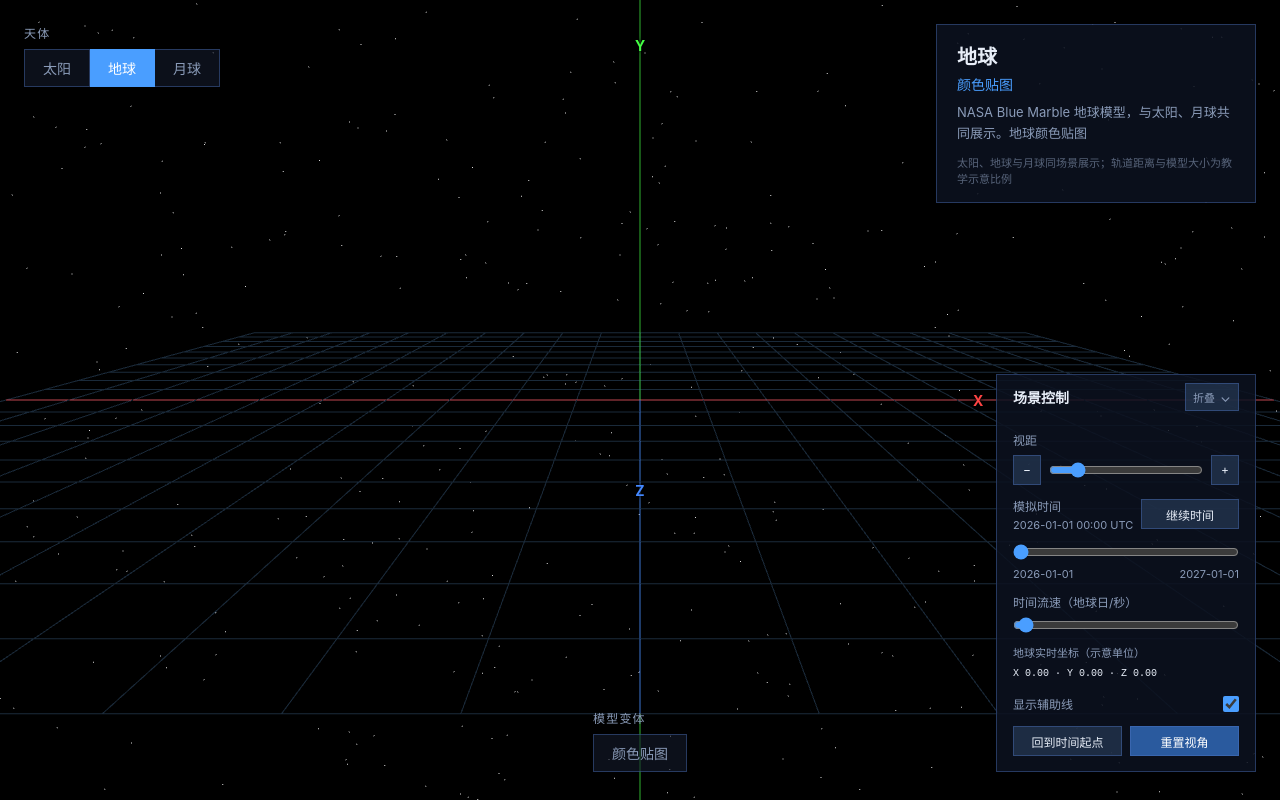
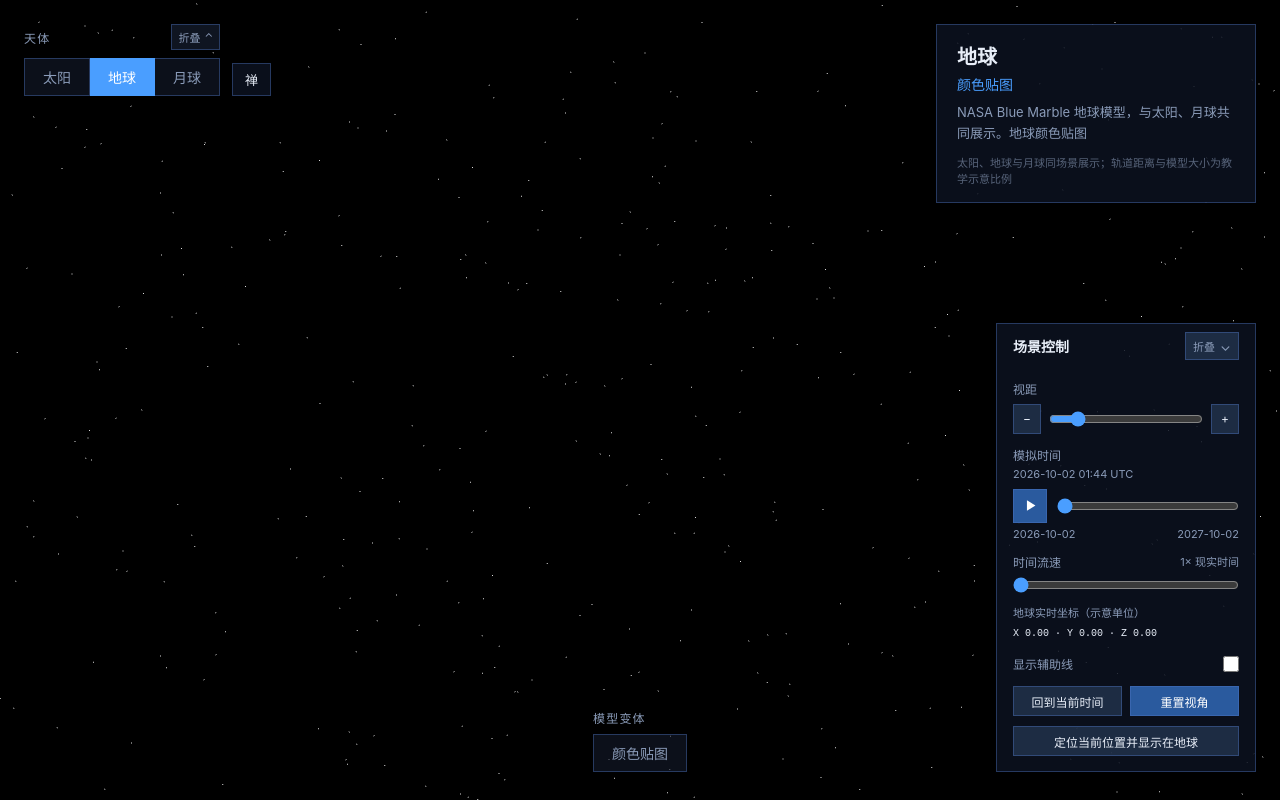
Before and after one commit to cbtpro/world-model, a Vue app: page /#/body/earth in a window 1280 px wide. Built offline with nearby package versions, Linux system fonts and the light colour scheme; no server answers.

Commit message:
feat: add zen mode and location controls
Co-authored-by: Copilot App <223556219+Copilot@users.noreply.github.com>

```diff
--- a/src/components/BodySelector.vue
+++ b/src/components/BodySelector.vue
@@ -1,4 +1,5 @@
 <script setup lang="ts">
+import { ref } from 'vue'
 import { useRouter } from 'vue-router'
 import { bodyRegistry } from '@/config/bodies'
 import { useUniverseStore } from '@/stores/universe'
@@ -7,6 +8,7 @@ import { useUniverseStore } from '@/stores/universe'
 // 数据驱动渲染：未来在 registry 新增天体即自动出现在此列表
 const router = useRouter()
 const store = useUniverseStore()
+const isCollapsed = ref(false)
 
 function selectBody(bodyId: string) {
   if (bodyId === store.currentBodyId) return
@@ -16,8 +18,20 @@ function selectBody(bodyId: string) {
 
 <template>
   <div class="body-selector">
-    <span class="title">天体</span>
-    <div class="btn-group">
+    <div class="selector-header">
+      <span class="title">天体</span>
+      <button
+        type="button"
+        class="collapse-button"
+        :aria-expanded="!isCollapsed"
+        :aria-label="isCollapsed ? '展开天体选择' : '折叠天体选择'"
+        @click="isCollapsed = !isCollapsed"
+      >
+        {{ isCollapsed ? '展开' : '折叠' }}
+        <span aria-hidden="true">{{ isCollapsed ? '⌄' : '⌃' }}</span>
+      </button>
+    </div>
+    <div v-if="!isCollapsed" class="btn-group">
       <button
         v-for="body in bodyRegistry.list"
         :key="body.id"
@@ -43,6 +57,29 @@ function selectBody(bodyId: string) {
   color: var(--color-text-dim);
   text-transform: uppercase;
   letter-spacing: 0.1em;
+}
+
+.selector-header {
+  display: flex;
+  align-items: center;
+  justify-content: space-between;
+  gap: 8px;
+}
+
+.collapse-button {
+  display: inline-flex;
+  align-items: center;
+  gap: 4px;
+  padding: 4px 6px;
+  color: var(--color-text-dim);
+  background: rgba(20, 28, 44, 0.75);
+  border: 1px solid var(--color-border);
+  font-size: 11px;
+}
+
+.collapse-button:hover {
+  color: var(--color-text);
+  background: var(--color-accent-dim);
 }
 
 .btn-group {
--- a/src/components/SceneControls.vue
+++ b/src/components/SceneControls.vue
@@ -1,19 +1,62 @@
 <script setup lang="ts">
 import { computed, ref } from 'vue'
+import { useRouter } from 'vue-router'
 import { useUniverseStore } from '@/stores/universe'
 
 const store = useUniverseStore()
+const router = useRouter()
 const isCollapsed = ref(false)
+const isLocating = ref(false)
+const locationMessage = ref('')
+const dayToDate = (day: number) =>
+  new Date(day * 86_400_000).toISOString().replace('T', ' ').slice(0, 16)
 const simulationDate = computed(() => {
-  const timestamp =
-    Date.UTC(2026, 0, 1) + store.simulationDay * 24 * 60 * 60 * 1000
-  return new Date(timestamp).toISOString().replace('T', ' ').slice(0, 16) + ' UTC'
+  return `${dayToDate(store.simulationDay)} UTC`
 })
+const startDate = computed(() => dayToDate(store.simulationStartDay).slice(0, 10))
+const endDate = computed(() =>
+  dayToDate(store.simulationStartDay + 365.25).slice(0, 10),
+)
 
 function changeZoom(amount: number) {
   store.cameraDistance = Math.min(
     300,
     Math.max(1, store.cameraDistance + amount),
+  )
+}
+
+function locateCurrentPosition(): void {
+  locationMessage.value = ''
+  if (!window.isSecureContext) {
+    locationMessage.value = '浏览器定位需要 HTTPS 或 localhost 页面'
+    return
+  }
+  if (!navigator.geolocation) {
+    locationMessage.value = '此浏览器不支持获取当前位置'
+    return
+  }
+
+  isLocating.value = true
+  navigator.geolocation.getCurrentPosition(
+    ({ coords }) => {
+      store.surfaceLocation = {
+        latitude: coords.latitude,
+        longitude: coords.longitude,
+      }
+      locationMessage.value = `已定位：${coords.latitude.toFixed(4)}°, ${coords.longitude.toFixed(4)}°`
+      isLocating.value = false
+      void router.push({ name: 'body', params: { bodyId: 'earth' } })
+    },
+    (error) => {
+      locationMessage.value =
+        error.code === error.PERMISSION_DENIED
+          ? '定位权限被拒绝，请在浏览器设置中允许访问位置'
+          : error.code === error.TIMEOUT
+            ? '获取位置超时，请重试'
+            : '无法获取当前位置，请检查设备定位设置'
+      isLocating.value = false
+    },
+    { enableHighAccuracy: true, timeout: 15_000, maximumAge: 0 },
   )
 }
 </script>
@@ -62,42 +105,52 @@ function changeZoom(amount: number) {
         <label for="simulation-time">模拟时间</label>
         <output>{{ simulationDate }}</output>
       </div>
+    </div>
+
+    <div class="timeline-player">
       <button
         type="button"
-        class="action-button playback-button"
+        class="playback-button"
+        :aria-label="store.isTimePlaying ? '暂停时间' : '播放时间'"
+        :title="store.isTimePlaying ? '暂停时间' : '播放时间'"
         :aria-pressed="store.isTimePlaying"
         @click="store.isTimePlaying = !store.isTimePlaying"
       >
-        {{ store.isTimePlaying ? '暂停时间' : '继续时间' }}
+        <svg v-if="store.isTimePlaying" viewBox="0 0 24 24" aria-hidden="true">
+          <path d="M7 5h4v14H7zm6 0h4v14h-4z" />
+        </svg>
+        <svg v-else viewBox="0 0 24 24" aria-hidden="true">
+          <path d="M7 4.5v15l12-7.5z" />
+        </svg>
       </button>
-    </div>
-
-    <div class="control-row">
       <input
         id="simulation-time"
         v-model.number="store.simulationDay"
         type="range"
-        min="0"
-        max="365.25"
-        step="0.1"
+        :min="store.simulationStartDay"
+        :max="store.simulationStartDay + 365.25"
+        step="0.00001"
         aria-label="模拟时间轴"
         @input="store.isTimePlaying = false"
       >
-      <div class="timeline-range">
-        <span>2026-01-01</span>
-        <span>2027-01-01</span>
-      </div>
+    </div>
+    <div class="timeline-range">
+      <span>{{ startDate }}</span>
+      <span>{{ endDate }}</span>
     </div>
 
     <div class="control-row">
-      <label for="simulation-speed">时间流速（地球日/秒）</label>
+      <div class="speed-label">
+        <label for="simulation-speed">时间流速</label>
+        <output>{{ store.simulationSpeed }}× 现实时间</output>
+      </div>
       <input
         id="simulation-speed"
         v-model.number="store.simulationSpeed"
         type="range"
-        min="0.01"
-        max="10"
-        step="0.01"
+        min="0.1"
+        max="1000"
+        step="0.1"
       >
     </div>
 
@@ -123,13 +176,26 @@ function changeZoom(amount: number) {
       <button
         type="button"
         class="action-button"
-        @click="store.simulationDay = 0"
+        @click="store.simulationDay = store.simulationStartDay"
       >
-        回到时间起点
+        回到当前时间
       </button>
       <button type="button" class="action-button reset-button" @click="store.resetView">
         重置视角
       </button>
+    </div>
+    <div class="location-control">
+      <button
+        type="button"
+        class="action-button location-button"
+        :disabled="isLocating"
+        @click="locateCurrentPosition"
+      >
+        {{ isLocating ? '正在获取位置…' : '定位当前位置并显示在地球' }}
+      </button>
+      <p v-if="locationMessage" class="location-message" aria-live="polite">
+        {{ locationMessage }}
+      </p>
     </div>
     </div>
   </section>
@@ -138,6 +204,8 @@ function changeZoom(amount: number) {
 <style scoped>
 .scene-controls {
   width: 260px;
+  max-height: calc(100vh - 56px);
+  overflow-y: auto;
   padding: 0 16px 14px;
   color: var(--color-text);
   background: var(--color-panel);
@@ -206,6 +274,39 @@ h2 {
   gap: 4px;
 }
 
+.timeline-player {
+  display: flex;
+  align-items: center;
+  gap: 10px;
+  margin-top: 8px;
+}
+
+.timeline-player input {
+  flex: 1;
+  min-width: 0;
+}
+
+.playback-button {
+  display: grid;
+  width: 34px;
+  height: 34px;
+  flex: 0 0 34px;
+  place-items: center;
+  color: #fff;
+  background: var(--color-accent-dim);
+  border: 1px solid var(--color-border);
+}
+
+.playback-button:hover {
+  background: var(--color-accent);
+}
+
+.playback-button svg {
+  width: 17px;
+  height: 17px;
+  fill: currentColor;
+}
+
 output,
 .timeline-range,
 .coordinates {
@@ -213,13 +314,17 @@ output,
   font-size: 11px;
 }
 
-.playback-button {
-  flex: 0 0 auto;
-}
-
 .timeline-range {
   display: flex;
   justify-content: space-between;
+  margin-top: 4px;
+}
+
+.speed-label {
+  display: flex;
+  align-items: center;
+  justify-content: space-between;
+  gap: 8px;
 }
 
 .coordinates {
@@ -284,6 +389,26 @@ input[type='range'] {
   margin-top: 14px;
 }
 
+.location-control {
+  margin-top: 10px;
+}
+
+.location-button {
+  width: 100%;
+}
+
+.location-button:disabled {
+  cursor: wait;
+  opacity: 0.65;
+}
+
+.location-message {
+  margin-top: 6px;
+  color: var(--color-text-dim);
+  font-size: 10px;
+  line-height: 1.4;
+}
+
 .action-button {
   flex: 1;
 }
--- a/src/composables/useSceneManager.ts
+++ b/src/composables/useSceneManager.ts
@@ -4,7 +4,7 @@ import { useUniverseStore } from '@/stores/universe'
 import { SceneManager, type SceneBodyModel } from '@/three/SceneManager'
 import { bodyRegistry } from '@/config/bodies'
 
-const SIMULATION_YEAR_DAYS = 365.25
+const SECONDS_PER_DAY = 86_400
 
 export function useSceneManager() {
   const containerRef = ref<HTMLElement | null>(null)
@@ -29,11 +29,9 @@ export function useSceneManager() {
 
   function animateTime(timestamp: number): void {
     if (previousFrameTime !== null && store.isTimePlaying && !loadingPromise) {
-      const elapsedSeconds = Math.min((timestamp - previousFrameTime) / 1000, 0.25)
-      store.simulationDay =
-        (store.simulationDay +
-          elapsedSeconds * store.simulationSpeed) %
-        SIMULATION_YEAR_DAYS
+      const elapsedSeconds = (timestamp - previousFrameTime) / 1000
+      store.simulationDay +=
+        (elapsedSeconds * store.simulationSpeed) / SECONDS_PER_DAY
     }
     previousFrameTime = timestamp
     animationFrameId = requestAnimationFrame(animateTime)
@@ -70,6 +68,8 @@ export function useSceneManager() {
     store.setScenePhase()
     sceneManager = new SceneManager(containerRef.value)
     sceneManager.init()
+    sceneManager.setAuxiliaryLinesVisible(store.auxiliaryLinesVisible)
+    sceneManager.setZenMode(store.isZenMode)
     store.setSceneReady(true)
     store.startModelLoading('加载太阳、地球与月球')
 
@@ -90,6 +90,7 @@ export function useSceneManager() {
         sceneManager.setActiveBody(store.currentBodyId)
         store.cameraDistance = sceneManager.resetView()
         sceneManager.setSimulationTime(store.simulationDay)
+        sceneManager.setSurfaceLocation(store.surfaceLocation)
         sceneManager.setFocusedLandmark(store.selectedLandmarkId)
         updateSelectedCoordinates()
         store.isTimePlaying = true
@@ -138,6 +139,16 @@ export function useSceneManager() {
   watch(
     () => store.auxiliaryLinesVisible,
     (visible) => sceneManager?.setAuxiliaryLinesVisible(visible),
+  )
+
+  watch(
+    () => store.isZenMode,
+    (enabled) => sceneManager?.setZenMode(enabled),
+  )
+
+  watch(
+    () => store.surfaceLocation,
+    (location) => sceneManager?.setSurfaceLocation(location),
   )
 
   watch(
--- a/src/config/bodies/index.ts
+++ b/src/config/bodies/index.ts
@@ -22,6 +22,6 @@ export const bodyRegistry: BodyRegistry = {
 
 // 默认天体 id（用于路由守卫回退）；新增天体不应改变既有默认页
 export const DEFAULT_BODY_ID =
-  bodyDefinitions.find(({ id }) => id === 'moon')?.id ??
+  bodyDefinitions.find(({ id }) => id === 'earth')?.id ??
   bodyDefinitions[0]?.id ??
-  'moon'
+  'earth'
--- a/src/stores/universe.ts
+++ b/src/stores/universe.ts
@@ -16,11 +16,16 @@ export const useUniverseStore = defineStore('universe', () => {
   )
   const selectedLandmarkId = ref<string | null>(null)
   const cameraDistance = ref(45.7)
-  const simulationDay = ref(0)
-  const simulationSpeed = ref(0.25)
+  const simulationStartDay = Date.now() / 86_400_000
+  const simulationDay = ref(simulationStartDay)
+  const simulationSpeed = ref(1)
   const isTimePlaying = ref(false)
   const simulationCoordinates = ref({ x: 0, y: 0, z: 0 })
-  const auxiliaryLinesVisible = ref(true)
+  const auxiliaryLinesVisible = ref(false)
+  const isZenMode = ref(false)
+  const surfaceLocation = ref<{ latitude: number; longitude: number } | null>(
+    null,
+  )
   const viewResetKey = ref(0)
   const selectedLandmark = computed(
     () => lunarLandmarks.find(({ id }) => id === selectedLandmarkId.value) ?? null,
@@ -94,10 +99,10 @@ export const useUniverseStore = defineStore('universe', () => {
 
   function resetView() {
     cameraDistance.value = 45.7
-    simulationDay.value = 0
-    simulationSpeed.value = 0.25
+    simulationDay.value = simulationStartDay
+    simulationSpeed.value = 1
     isTimePlaying.value = true
-    auxiliaryLinesVisible.value = true
+    auxiliaryLinesVisible.value = false
     selectedLandmarkId.value = null
     viewResetKey.value += 1
   }
@@ -108,11 +113,14 @@ export const useUniverseStore = defineStore('universe', () => {
     selectedLandmarkId,
     selectedLandmark,
     cameraDistance,
+    simulationStartDay,
     simulationDay,
     simulationSpeed,
     isTimePlaying,
     simulationCoordinates,
     auxiliaryLinesVisible,
+    isZenMode,
+    surfaceLocation,
     viewResetKey,
     sceneReady,
     modelLoading,
--- a/src/three/SceneManager.ts
+++ b/src/three/SceneManager.ts
@@ -12,6 +12,11 @@ import { lunarLandmarks, type LunarLandmark } from '@/config/lunarLandmarks'
 import { lunarOrbiters } from '@/config/lunarOrbiters'
 
 const LANDMARK_SURFACE_OFFSET = 0.08
+
+interface SurfaceLocation {
+  latitude: number
+  longitude: number
+}
 
 export interface SceneBodyModel {
   id: string
@@ -65,7 +70,7 @@ export class SceneManager {
   private tidallyLockedBodies = new Set<string>()
   private activeBodyId = ''
   private isSystemView = false
-  private auxiliaryLinesVisible = true
+  private auxiliaryLinesVisible = false
   private simulationDay = 0
   private orbitLines: THREE.LineLoop[] = []
   private focusedBodyWorldPosition: THREE.Vector3 | null = null
@@ -79,6 +84,9 @@ export class SceneManager {
   private lunarOrbiterOrbitLines: THREE.LineLoop[] = []
   private focusedLandmarkId: string | null = null
   private focusedWorldPosition: THREE.Vector3 | null = null
+  private surfaceLocation: SurfaceLocation | null = null
+  private locationMarker: THREE.Group | null = null
+  private locationPulseMaterial: THREE.ShaderMaterial | null = null
 
   constructor(container: HTMLElement) {
     this.container = container
@@ -207,8 +215,9 @@ export class SceneManager {
     }
 
     this.createOrbitLines(bodies)
-    this.setSimulationTime(0)
+    this.setSimulationTime(this.simulationDay)
     this.updateSunlightDirection()
+    this.setSurfaceLocation(this.surfaceLocation)
     onProgress?.(100)
   }
 
@@ -237,6 +246,7 @@ export class SceneManager {
       return
     }
 
+    if (body.id === 'earth') this.clearSurfaceLocationMarker()
     anchor.remove(previous)
     this.modelLoader.dispose(previous)
     if (body.id === 'moon') {
@@ -261,6 +271,7 @@ export class SceneManager {
     }
     this.createBodyLabel(model, body.name, body.visualDiameter)
     this.setSimulationTime(this.simulationDay)
+    if (body.id === 'earth') this.setSurfaceLocation(this.surfaceLocation)
     if (this.activeBodyId === body.id) {
       this.currentModel = model
       model.updateMatrixWorld(true)
@@ -286,11 +297,11 @@ export class SceneManager {
         continue
       }
       const period = this.bodyRotationPeriods.get(bodyId)
-      model.rotation.y = period ? (days / period) * Math.PI * 2 : 0
+      model.rotation.y = period ? ((days % period) / period) * Math.PI * 2 : 0
     }
     for (const [bodyId, anchor] of this.bodyOrbitPivots) {
       const period = this.bodyOrbitalPeriods.get(bodyId)
-      anchor.rotation.y = period ? (days / period) * Math.PI * 2 : 0
+      anchor.rotation.y = period ? ((days % period) / period) * Math.PI * 2 : 0
     }
     for (const {
       pivot,
@@ -298,7 +309,9 @@ export class SceneManager {
       orbitalPeriodDays,
       phaseRadians,
     } of this.lunarOrbiterModels) {
-      const angle = (days / orbitalPeriodDays) * Math.PI * 2 + phaseRadians
+      const angle =
+        ((days % orbitalPeriodDays) / orbitalPeriodDays) * Math.PI * 2 +
+        phaseRadians
       pivot.rotation.y = angle
       spacecraft.rotation.y = -angle
     }
@@ -350,6 +363,82 @@ export class SceneManager {
     for (const line of this.orbitLines) {
       line.visible = visible
     }
+  }
+
+  setZenMode(enabled: boolean): void {
+    this.cssRenderer.domElement.style.visibility = enabled ? 'hidden' : 'visible'
+  }
+
+  setSurfaceLocation(location: SurfaceLocation | null): void {
+    this.surfaceLocation = location
+    this.clearSurfaceLocationMarker()
+    if (!location) return
+
+    const earth = this.bodyModels.get('earth')
+    if (!earth) return
+
+    const latitude = THREE.MathUtils.degToRad(location.latitude)
+    const longitude = THREE.MathUtils.degToRad(location.longitude)
+    const direction = new THREE.Vector3(
+      Math.cos(latitude) * Math.sin(longitude),
+      Math.sin(latitude),
+      Math.cos(latitude) * Math.cos(longitude),
+    ).normalize()
+    const radius = (this.bodyDiameters.get('earth') ?? 4) / 2
+    const marker = new THREE.Group()
+    marker.position.copy(direction).multiplyScalar(radius + 0.035)
+    marker.quaternion.setFromUnitVectors(new THREE.Vector3(0, 1, 0), direction)
+
+    const ring = new THREE.Mesh(
+      new THREE.TorusGeometry(0.09, 0.012, 12, 48),
+      new THREE.MeshBasicMaterial({
+        color: 0x9fffe5,
+        transparent: true,
+        opacity: 0.95,
+        depthWrite: false,
+      }),
+    )
+    marker.add(ring)
+
+    const pulseMaterial = new THREE.ShaderMaterial({
+      uniforms: { uTime: { value: 0 } },
+      vertexShader: `
+        varying vec2 vUv;
+        void main() {
+          vUv = uv;
+          gl_Position = projectionMatrix * modelViewMatrix * vec4(position, 1.0);
+        }
+      `,
+      fragmentShader: `
+        uniform float uTime;
+        varying vec2 vUv;
+        void main() {
+          float radius = mod(uTime * 0.22, 0.9);
+          float distanceFromCenter = length((vUv - 0.5) * 2.0);
+          float edge = abs(distanceFromCenter - radius);
+          float alpha = (1.0 - smoothstep(0.012, 0.07, edge))
+            * (1.0 - smoothstep(0.55, 0.9, radius))
+            * 0.85;
+          vec3 color = mix(
+            vec3(0.16, 0.95, 0.78),
+            vec3(0.7, 0.95, 1.0),
+            smoothstep(0.0, 0.9, radius)
+          );
+          gl_FragColor = vec4(color, alpha);
+        }
+      `,
+      transparent: true,
+      depthWrite: false,
+      side: THREE.DoubleSide,
+      blending: THREE.AdditiveBlending,
+    })
+    const pulse = new THREE.Mesh(new THREE.PlaneGeometry(0.6, 0.6), pulseMaterial)
+    pulse.rotation.x = -Math.PI / 2
+    marker.add(pulse)
+    marker.visible = this.activeBodyId === 'earth'
+    earth.add(marker)
+    this.locationMarker = marker
+    this.locationPulseMaterial = pulseMaterial
   }
 
   setCameraDistance(distance: number): void {
@@ -422,6 +511,9 @@ export class SceneManager {
   private startRenderLoop(): void {
     const animate = () => {
       this.animationId = requestAnimationFrame(animate)
+      if (this.locationPulseMaterial) {
+        this.locationPulseMaterial.uniforms.uTime.value = performance.now() / 1000
+      }
       this.updateSunlightDirection()
       this.updateLandmarkLabels()
       this.updateLunarOrbiterLabels()
@@ -1172,6 +1264,24 @@ export class SceneManager {
     if (this.lunarOrbiterRoot) {
       this.lunarOrbiterRoot.visible = visible
     }
+    if (this.locationMarker) {
+      this.locationMarker.visible = this.activeBodyId === 'earth'
+    }
+  }
+
+  private clearSurfaceLocationMarker(): void {
+    if (!this.locationMarker) return
+    this.locationMarker.parent?.remove(this.locationMarker)
+    this.locationMarker.traverse((object) => {
+      if (!(object instanceof THREE.Mesh)) return
+      object.geometry.dispose()
+      const materials = Array.isArray(object.material)
+        ? object.material
+        : [object.material]
+      materials.forEach((material) => material.dispose())
+    })
+    this.locationMarker = null
+    this.locationPulseMaterial = null
   }
 
   private focusLandmark(landmarkId: string): void {
@@ -1226,6 +1336,7 @@ export class SceneManager {
   }
 
   private clearSystem(): void {
+    this.clearSurfaceLocationMarker()
     this.removeLunarOrbiters()
     for (const model of this.bodyModels.values()) {
       model.parent?.remove(model)
--- a/src/views/UniverseView.vue
+++ b/src/views/UniverseView.vue
@@ -1,4 +1,5 @@
 <script setup lang="ts">
+import { onMounted, onUnmounted } from 'vue'
 import { useUniverseStore } from '@/stores/universe'
 import UniverseCanvas from '@/components/UniverseCanvas.vue'
 import LoadingOverlay from '@/components/LoadingOverlay.vue'
@@ -9,6 +10,13 @@ import SceneControls from '@/components/SceneControls.vue'
 
 // 主页面：组装画布 + 控制面板 + 加载遮罩
 const store = useUniverseStore()
+
+function exitZenMode(): void {
+  if (store.isZenMode) store.isZenMode = false
+}
+
+onMounted(() => window.addEventListener('keydown', exitZenMode))
+onUnmounted(() => window.removeEventListener('keydown', exitZenMode))
 </script>
 
 <template>
@@ -17,9 +25,17 @@ const store = useUniverseStore()
     <UniverseCanvas />
 
     <!-- UI 控制层 -->
-    <div class="ui-layer">
+    <div v-if="!store.isZenMode" class="ui-layer">
       <header class="top-bar">
         <BodySelector />
+        <button
+          type="button"
+          class="zen-button"
+          aria-label="开启禅模式"
+          @click="store.isZenMode = true"
+        >
+          禅
+        </button>
       </header>
 
       <aside v-if="store.currentBodyId === 'moon'" class="landmark-navigation">
@@ -47,7 +63,7 @@ const store = useUniverseStore()
     </div>
 
     <!-- 加载遮罩 -->
-    <LoadingOverlay />
+    <LoadingOverlay v-if="!store.isZenMode" />
   </div>
 </template>
 
@@ -70,7 +86,23 @@ const store = useUniverseStore()
   position: absolute;
   top: 24px;
   left: 24px;
+  display: flex;
+  align-items: flex-end;
+  gap: 12px;
   pointer-events: auto;
+}
+
+.zen-button {
+  min-height: 32px;
+  padding: 6px 12px;
+  color: var(--color-text);
+  background: var(--color-panel);
+  border: 1px solid var(--color-border);
+  font-size: 13px;
+}
+
+.zen-button:hover {
+  background: var(--color-accent-dim);
 }
 
 .info-panel {
```
